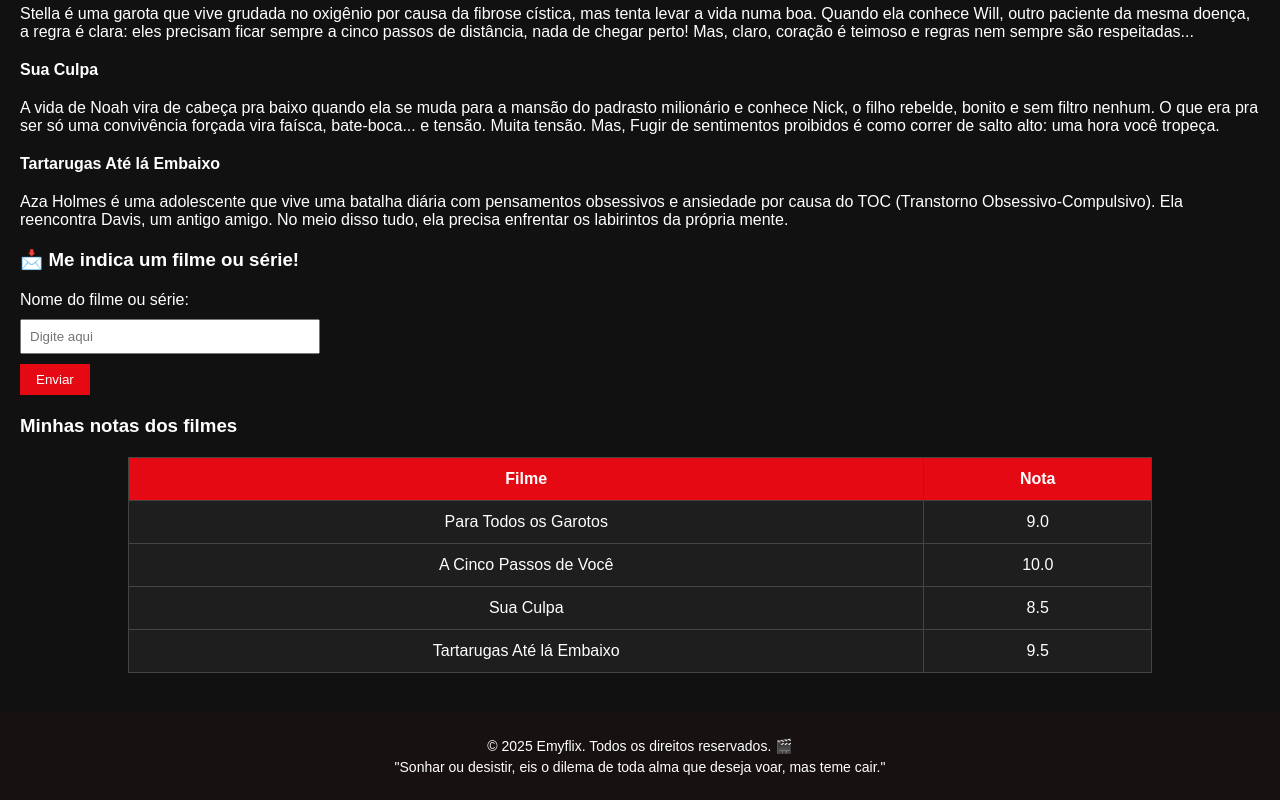
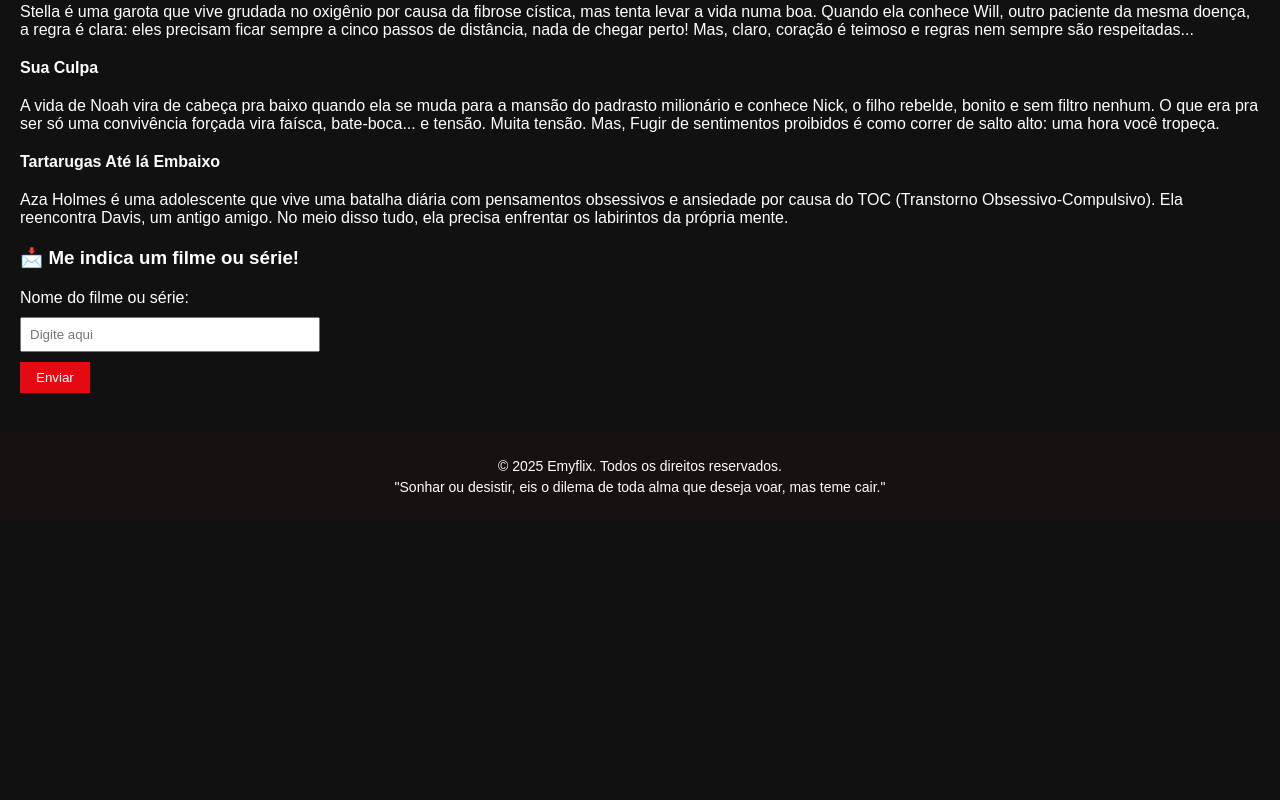
Before and after one commit to lobo2040/emyflix, a plain HTML site: page index.html in a window 1280 px wide. Shown: the part 773-1573 px from the top of the page. After the commit the page ends 1293 px from the top, so only its background shows below. Drawn offline with Linux system fonts and the light colour scheme.

Commit message:
JS ressulvido

```diff
--- a/index.html
+++ b/index.html
@@ -5,11 +5,11 @@
   <meta name="viewport" content="width=device-width, initial-scale=1">
   <title>Emyflix</title>
   <link rel="stylesheet" href="style.css">
-  <script src="script.js"></script>
+  <script src="script.js" defer></script>
 </head>
 <body>
   <header>
-    <h1>🎬 Emyflix</h1>
+    <h1>Emyflix</h1>
   </header>
 
   <main>
@@ -82,40 +82,10 @@
      <button type="submit" style="padding: 8px 16px; background-color: #e50914; color: white; border: none; cursor: pointer;">Enviar</button>
      </form>
     </section>
-
-    <section>
-     <h3>Minhas notas dos filmes</h3>
-     <table class="tabela-notas">
-      <thead>
-       <tr>
-         <th>Filme</th>
-         <th>Nota</th>
-        </tr>
-      </thead>
-      <tbody>
-        <tr>
-         <td>Para Todos os Garotos</td>
-         <td>9.0</td>
-        </tr>
-        <tr>
-         <td>A Cinco Passos de Você</td>
-         <td>10.0</td>
-        </tr>
-        <tr>
-         <td>Sua Culpa</td>
-         <td>8.5</td>
-        </tr>
-        <tr>
-         <td>Tartarugas Até lá Embaixo</td>
-         <td>9.5</td>
-        </tr>
-      </tbody>
-      </table>
-    </section>
   </main>
 
   <footer>
-    <p>&copy; 2025 Emyflix. Todos os direitos reservados. 🎬</p>
+    <p>&copy; 2025 Emyflix. Todos os direitos reservados.</p>
     <p>"Sonhar ou desistir, eis o dilema de toda alma que deseja voar, mas teme cair."</p>
   </footer>
 </body>
```
